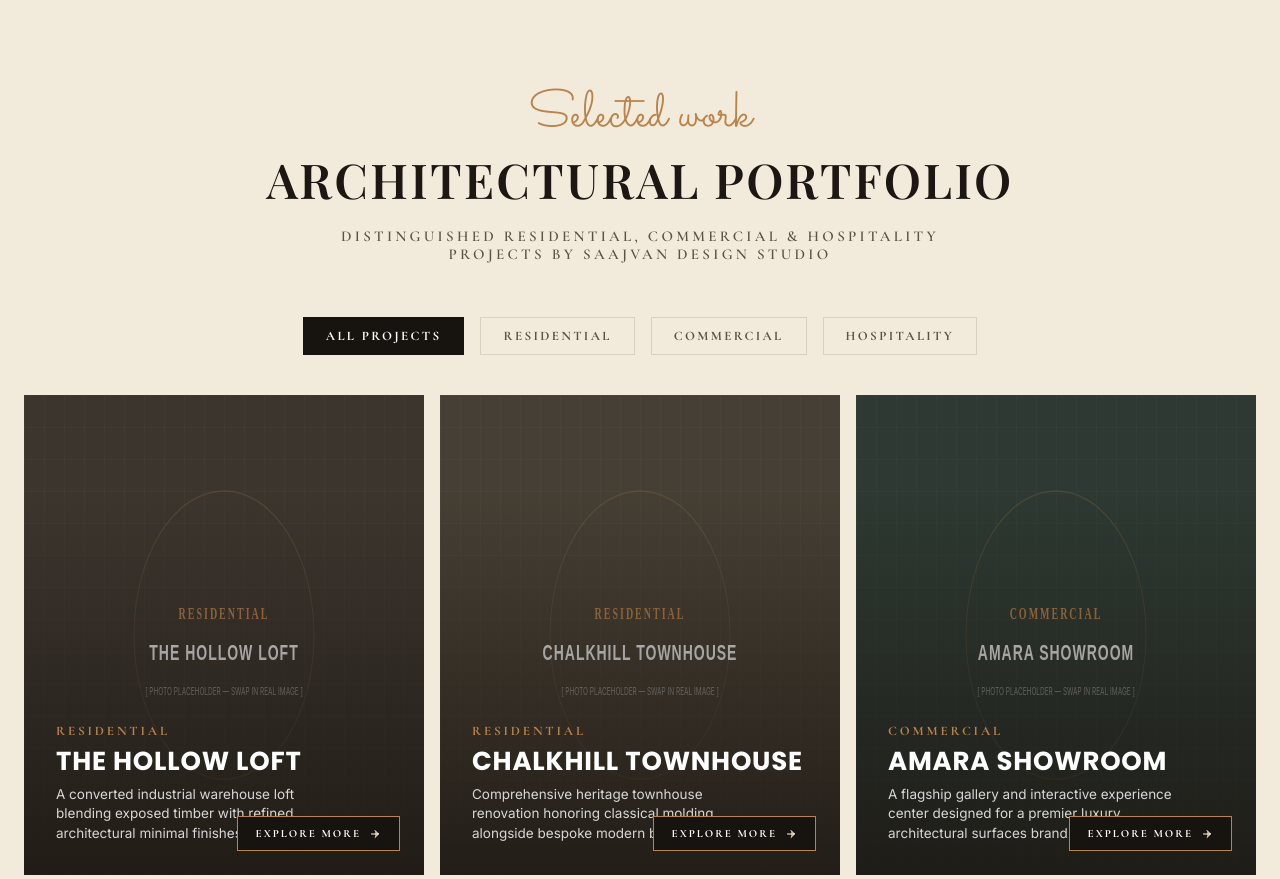
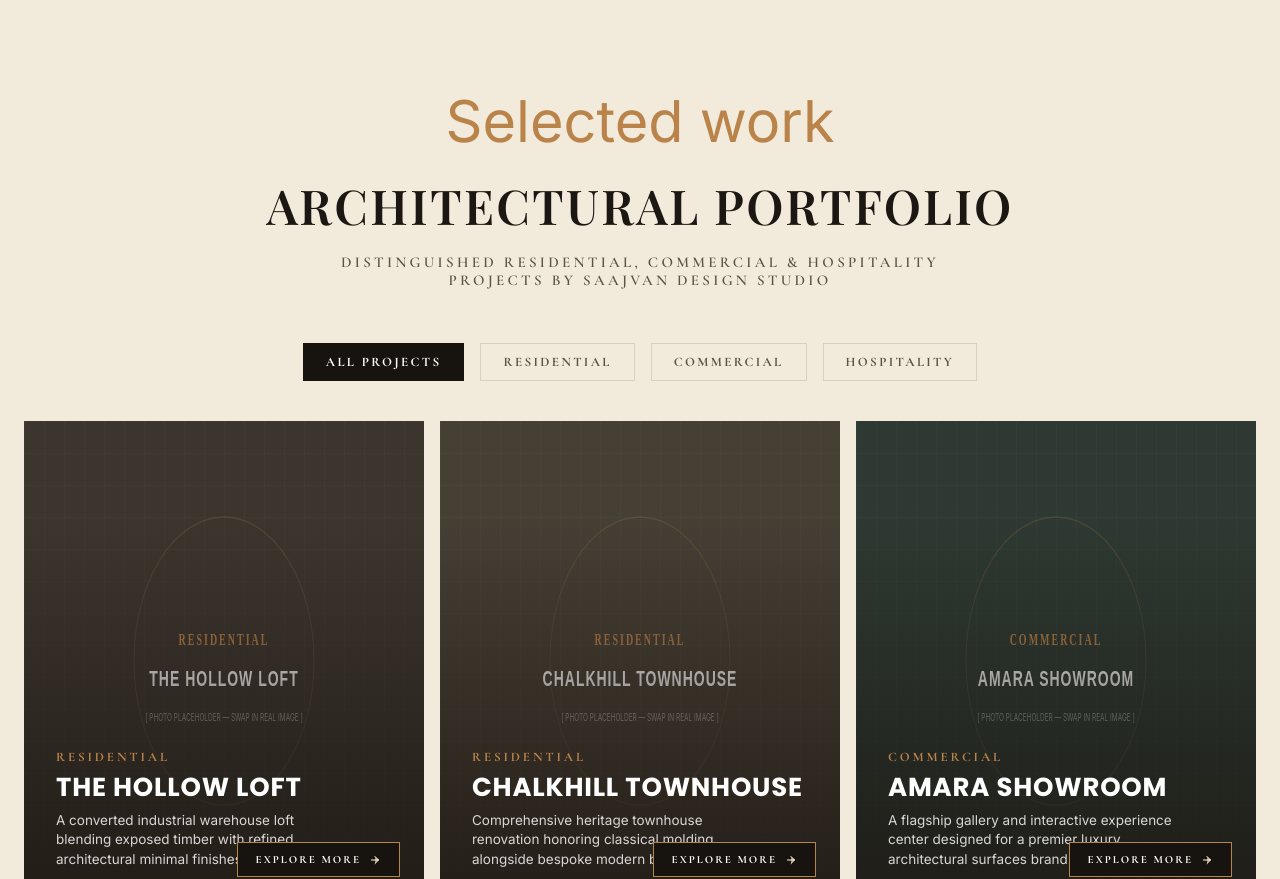
Before and after one commit to ashisharyavart/saajvan, a website: page projects-section-saajvan-theme.html in a window 1280 px wide. Shown: the top 879 px of the page. Drawn offline with nearby package versions, Linux system fonts and the light colour scheme; a web font is replaced by a local one.

```diff
--- a/css/style.css
+++ b/css/style.css
@@ -1335,12 +1335,14 @@
   margin-bottom: 54px;
 }
 .projects-eyebrow {
-  font-family: var(--font-sacramento);
-  font-size: clamp(38px, 4vw, 54px);
-  color: var(--saaj-gold);
-  margin: 0 0 6px;
+  font-family: var(--font-heading);
+  font-size: clamp(44px, 4.5vw, 64px);
+  color: var(--accent);
+  margin: 0 0 20px;
   font-weight: 400;
-  line-height: 1;
+  line-height: 1.1;
+  text-transform: none;
+  letter-spacing: normal;
 }
 .projects-title {
   font-family: var(--font-playfair);
--- a/projects-section-saajvan-theme.html
+++ b/projects-section-saajvan-theme.html
@@ -61,12 +61,14 @@
       margin-bottom: 54px;
     }
     .projects-eyebrow {
-      font-family: var(--font-sacramento);
-      font-size: clamp(38px, 4vw, 54px);
+      font-family: var(--font-heading), 'Brittany Signature', cursive;
+      font-size: clamp(44px, 4.5vw, 64px);
       color: var(--saaj-gold);
-      margin: 0 0 6px;
+      margin: 0 0 20px;
       font-weight: 400;
-      line-height: 1;
+      line-height: 1.1;
+      text-transform: none;
+      letter-spacing: normal;
     }
     .projects-title {
       font-family: var(--font-playfair);
```
